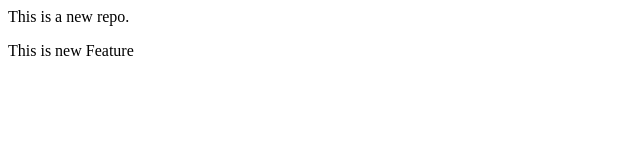
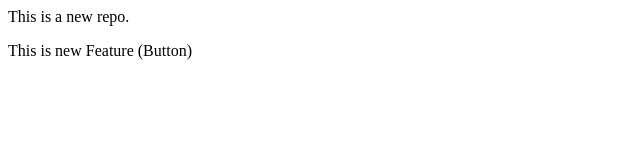
Before and after one commit to hello-baccho/localrepo, a plain HTML site: page index.html in a window 1280 px wide. Shown: the full height of the page, 0-640 px from the left. Drawn offline with Linux system fonts and the light colour scheme.

```diff
--- a/index.html
+++ b/index.html
@@ -1,2 +1,2 @@
 <p>This is a new repo.</p>
-<P>This is new Feature</P>
+<P>This is new Feature (Button)</P>
```
